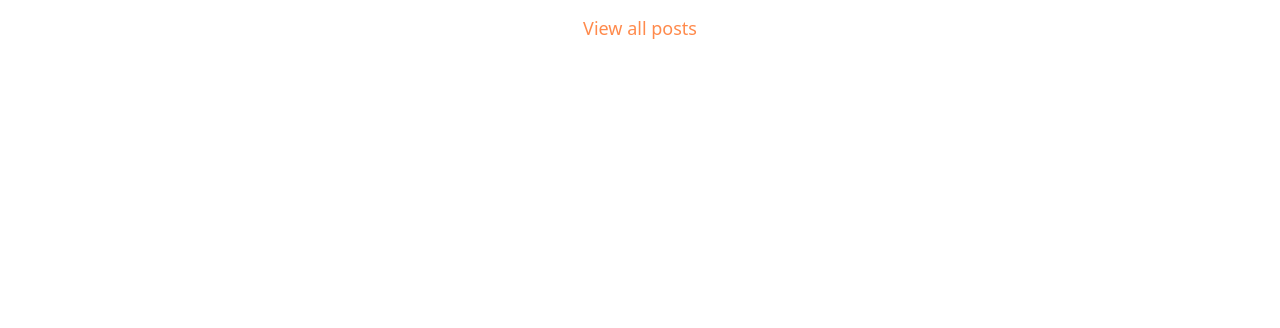
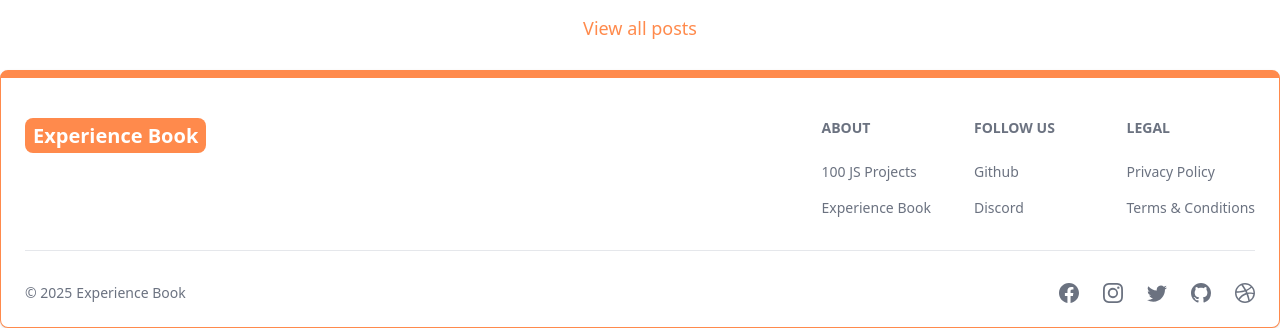
Before and after one commit to SerkanDiner/next-blog, a Next.js app: page / in a window 1280 px wide. Shown: the part 1107-1435 px from the top of the page. Before the commit the page ends 1177 px from the top, so only its background shows below. Built offline with nearby package versions, Linux system fonts and the light colour scheme; no server answers.

Commit message:
add remaining pages like about , search, projects , footer

```diff
--- /dev/null
+++ b/src/app/about/page.jsx
@@ -0,0 +1,48 @@
+export default function About() {
+    return (
+      <div className='min-h-screen flex items-center justify-center'>
+        <div className='max-w-2xl mx-auto p-3 text-center'>
+          <div>
+            <h1 className='text-3xl font font-semibold text-center my-7'>
+              About Sahand&apos;s Blog
+            </h1>
+            <div className='text-md text-gray-500 flex flex-col gap-6'>
+              <p>
+                Welcome to Sahand&apos;s Blog! Created by Sahand Ghavidel, this blog
+                serves as a personal platform to share his insights and ideas with
+                the world. Sahand is an enthusiastic developer who enjoys writing
+                about technology, coding, and a variety of related topics.
+              </p>
+
+              <p>
+                On this blog, you&apos;ll discover weekly articles and tutorials
+                covering a range of topics including web development, software
+                engineering, and programming languages. Sahand is continually
+                learning and exploring new technologies, so make sure to visit
+                frequently for the latest updates!
+              </p>
+
+              <p>
+                This website is created using Next.js and{' '}
+                <a
+                  href='https://go.clerk.com/fgJHKlt'
+                  target='_blank'
+                  className='text-teal-500 hover:underline'
+                >
+                  Clerk
+                </a>
+                .
+              </p>
+
+              <p>
+                We invite you to comment on our posts and interact with other
+                readers. You can like and reply to others&apos; comments as well. We
+                believe that a community of learners can support each other&apos;s
+                growth and development.
+              </p>
+            </div>
+          </div>
+        </div>
+      </div>
+    );
+  }
--- a/src/app/components/Footer.jsx
+++ b/src/app/components/Footer.jsx
@@ -1,58 +1,91 @@
-import React from "react";
-import { Footer } from "flowbite-react";
-import { BsDribbble, BsFacebook, BsGithub, BsInstagram, BsTwitter } from "react-icons/bs";
+'use client';
 
-function FooterComponent() {
+import { Footer } from 'flowbite-react';
+import Link from 'next/link';
+import {
+  BsFacebook,
+  BsInstagram,
+  BsTwitter,
+  BsGithub,
+  BsDribbble,
+} from 'react-icons/bs';
+export default function FooterCom() {
   return (
-    <Footer container>
-      <div className="w-full">
-        <div className="grid w-full justify-between sm:flex sm:justify-between md:flex md:grid-cols-1">
-          <div>
-            <Footer.Brand
-              href="https://flowbite.com"
-              src="https://flowbite.com/docs/images/logo.svg"
-              alt="Flowbite Logo"
-              name="Flowbite"
-            />
+    <Footer container className='border border-t-8 border-orange-400'>
+      <div className='w-full max-w-7xl mx-auto'>
+        <div className='grid w-full justify-between sm:flex md:grid-cols-1'>
+          <div className='mt-5'>
+            <Link
+              href='/'
+              className='self-center whitespace-nowrap text-lg sm:text-xl font-semibold dark:text-white'
+            >
+              <span className='px-2 py-1 bg-orange-400 rounded-lg text-white'>
+                Experience Book
+              </span>
+
+            </Link>
           </div>
-          <div className="grid grid-cols-2 gap-8 sm:mt-4 sm:grid-cols-3 sm:gap-6">
+          <div className='grid grid-cols-2 gap-8 mt-4 sm:grid-cols-3 sm:gap-6'>
             <div>
-              <Footer.Title title="about" />
+              <Footer.Title title='About' />
               <Footer.LinkGroup col>
-                <Footer.Link href="#">Flowbite</Footer.Link>
-                <Footer.Link href="#">Tailwind CSS</Footer.Link>
+                <Footer.Link
+                  href='https://www.100jsprojects.com'
+                  target='_blank'
+                  rel='noopener noreferrer'
+                >
+                  100 JS Projects
+                </Footer.Link>
+                <Footer.Link
+                  href='/about'
+                  target='_blank'
+                  rel='noopener noreferrer'
+                >
+                  Experience Book
+                </Footer.Link>
               </Footer.LinkGroup>
             </div>
             <div>
-              <Footer.Title title="Follow us" />
+              <Footer.Title title='Follow us' />
               <Footer.LinkGroup col>
-                <Footer.Link href="#">Github</Footer.Link>
-                <Footer.Link href="#">Discord</Footer.Link>
+                <Footer.Link
+                  href='https://www.github.com/sahandghavidel'
+                  target='_blank'
+                  rel='noopener noreferrer'
+                >
+                  Github
+                </Footer.Link>
+                <Footer.Link href='#'>Discord</Footer.Link>
               </Footer.LinkGroup>
             </div>
             <div>
-              <Footer.Title title="Legal" />
+              <Footer.Title title='Legal' />
               <Footer.LinkGroup col>
-                <Footer.Link href="#">Privacy Policy</Footer.Link>
-                <Footer.Link href="#">Terms &amp; Conditions</Footer.Link>
+                <Footer.Link href='#'>Privacy Policy</Footer.Link>
+                <Footer.Link href='#'>Terms &amp; Conditions</Footer.Link>
               </Footer.LinkGroup>
             </div>
           </div>
         </div>
         <Footer.Divider />
-        <div className="w-full sm:flex sm:items-center sm:justify-between">
-          <Footer.Copyright href="#" by="Experince Book" year={2025} />
-          <div className="mt-4 flex space-x-6 sm:mt-0 sm:justify-center">
-            <Footer.Icon href="#" icon={BsFacebook} />
-            <Footer.Icon href="#" icon={BsInstagram} />
-            <Footer.Icon href="#" icon={BsTwitter} />
-            <Footer.Icon href="#" icon={BsGithub} />
-            <Footer.Icon href="#" icon={BsDribbble} />
+        <div className='w-full sm:flex sm:items-center sm:justify-between'>
+          <Footer.Copyright
+            href='#'
+            by="Experience Book"
+            year={new Date().getFullYear()}
+          />
+          <div className='flex gap-6 sm:mt-0 mt-4 sm:justify-center'>
+            <Footer.Icon href='#' icon={BsFacebook} />
+            <Footer.Icon href='#' icon={BsInstagram} />
+            <Footer.Icon href='#' icon={BsTwitter} />
+            <Footer.Icon
+              href='https://github.com/sahandghavidel'
+              icon={BsGithub}
+            />
+            <Footer.Icon href='#' icon={BsDribbble} />
           </div>
         </div>
       </div>
     </Footer>
   );
 }
-
-export default FooterComponent;
--- a/src/app/layout.js
+++ b/src/app/layout.js
@@ -3,6 +3,7 @@ import "./globals.css";
 import Header from './components/Header';
 import { ClerkProvider } from '@clerk/nextjs'
 import ThemeCom from './components/ThemeCom';
+import Footer from './components/Footer';
 import { ThemeProvider } from "next-themes";
 import { Analytics } from "@vercel/analytics/react"; // Import Vercel Analytics
 import { SpeedInsights } from "@vercel/speed-insights/next"; // Import Vercel Speed Insights
@@ -47,7 +48,7 @@ export default function RootLayout({ children }) {
         {children}
         <Analytics /> {/* Vercel Analytics tracking globally */}
         <SpeedInsights /> {/* Vercel Speed Insights for performance tracking */}
-         {/* Footer - this will be shown on every page */}
+         <Footer/>{/* Footer - this will be shown on every page */}
 
          </ThemeCom>
          </ThemeProvider>
--- a/src/app/page.jsx
+++ b/src/app/page.jsx
@@ -30,14 +30,14 @@ export default async function Home() {
           href='/search'
           className='text-xs sm:text-sm text-orange-400 font-bold hover:underline'
         >
-          View All Profiles
+          View All Experiences
         </Link>
       </div>
       <div className='p-3 bg-white dark:bg-gray-900'>
       <CallToAction />
       </div>
       <div className='p-3 flex flex-col gap-8 py-7'>
-        <RecentPosts limit={8}/>
+        <RecentPosts limit={4}/>
         <Link
           href={'/search?category=null'}
           className='text-lg text-orange-400 hover:underline text-center'
--- /dev/null
+++ b/src/app/projects/page.jsx
@@ -0,0 +1,14 @@
+import CallToAction from '../components/CallToAction';
+
+export default function Projects() {
+  return (
+    <div className='min-h-screen max-w-2xl mx-auto flex justify-center items-center flex-col gap-6 p-3'>
+      <h1 className='text-3xl font-semibold'>Pojects</h1>
+      <p className='text-md text-gray-500'>
+        Build fun and engaging projects while learning HTML, CSS, and
+        JavaScript!
+      </p>
+      <CallToAction />
+    </div>
+  );
+}
--- a/src/app/search/page.jsx
+++ b/src/app/search/page.jsx
@@ -192,7 +192,7 @@ export default function Search() {
       </div>
       <div className='w-full'>
         <h1 className='text-3xl font-semibold sm:border-b border-gray-500 p-3 mt-5 '>
-          Posts results:
+          Experience results:
         </h1>
         <div className='p-7 flex flex-wrap gap-4'>
           {!loading && posts.length === 0 && (
```
